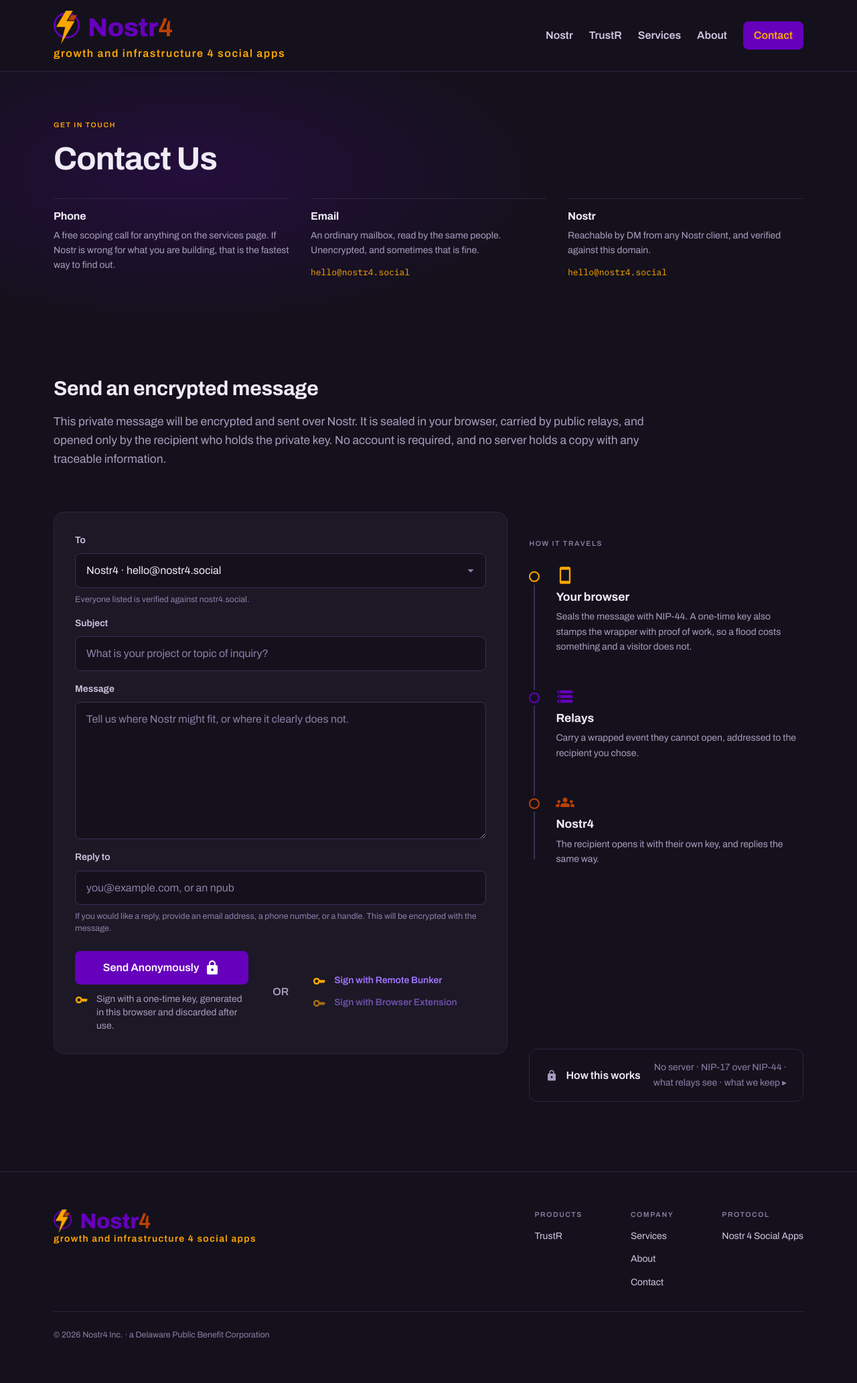
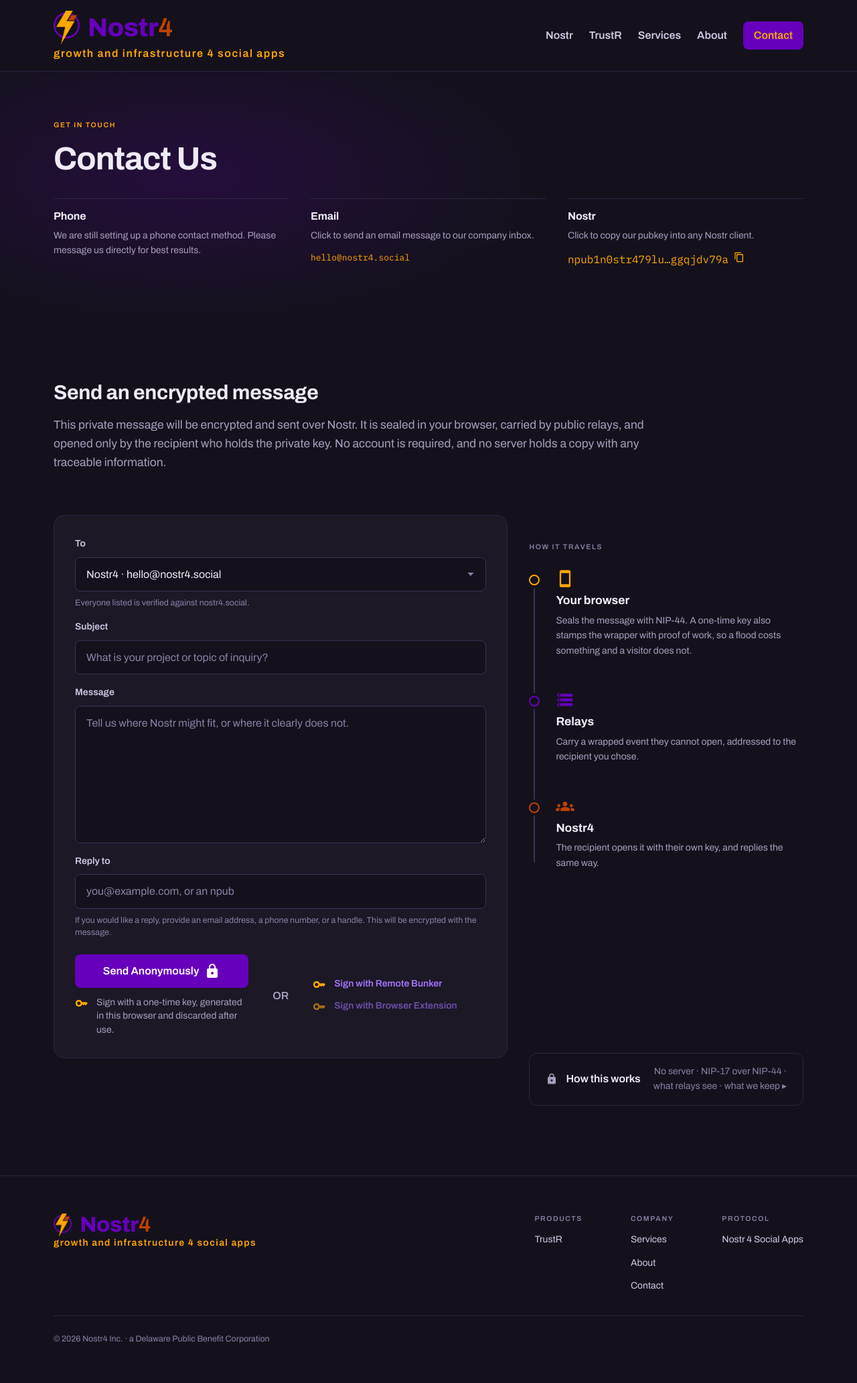
Before and after one commit to nostr4social/website, a Jekyll site: the page built from _pages/contact.md, in a window 1280 px wide. Shown: the whole page at 67% size. Built offline with Jekyll 4.4.1, drawn with Linux system fonts in a browser that asks for light colours.

Commit message:
Make the contact door's pubkey a click-to-copy button
A list item's code line can carry copy: {label, done}. The page renders
the full key as text; the contact script turns it into a button that
shows the key's two ends on one line and copies the whole of it. The
browser test clicks it and reads the clipboard back.

Co-Authored-By: Claude Fable 5.1 <noreply@anthropic.com>

```diff
--- a/_data/assets.yml
+++ b/_data/assets.yml
@@ -11,7 +11,7 @@ contact:
     integrity: "sha384-qQ3dTCin/VMbdg2YWgZ8OePJ7nbojdnfZ3lpsntY3sA6Fm7IKk0HI8QTTmv7Nss+"
   app:
     path: /assets/js/contact/contact.js
-    integrity: "sha384-HvDW3z4I7ARk5XsGKo6YpAHiNMRDy6lFo8kRmrfB3FeCJdi6ONjthxcGFhn2FNaR"
+    integrity: "sha384-i87GUMqkvZSAeOe2IIH7FT+4M7rCpa39AMmilW8AKSPmorvtoIdKttI7Rs+/0JNB"
   pow_worker:
     path: /assets/js/contact/pow-worker.js
     integrity: "sha384-oHLPxjKoDMDwpQr+HWJTgadCKEXI/HRErYdOSpuDV38RBuZuzL0XR/XuG+a0BOuF"
--- a/_data/pages/contact.yml
+++ b/_data/pages/contact.yml
@@ -23,14 +23,11 @@ sections:
       item_level: h2
       items:
         - title: Phone
-          href: /services/
           body: >-
-            A free scoping call for anything on the services page. If Nostr is
-            wrong for what you are building, that is the fastest way to find out.
+            We are still setting up a phone contact method. Please message us directly for best results.
         - title: Email
           body: >-
-            An ordinary mailbox, read by the same people. Unencrypted, and
-            sometimes that is fine.
+            Click to send an email message to our company inbox.
           # Assembled by the script rather than written into the page, so the
           # address is not sitting in the source for a scraper.
           email:
@@ -39,9 +36,12 @@ sections:
             subject: "[nostr4.social] Contact"
         - title: Nostr
           body: >-
-            Reachable by DM from any Nostr client, and verified against this
-            domain.
-          code: hello@nostr4.social
+            Click to copy our pubkey into any Nostr client.
+          code: npub1n0str479lul4smnvquvy33f8ljxkw073fmd0x7tspvkpssjmyggqjdv79a
+          # The script turns the code into a click-to-copy button with these words.
+          copy:
+            label: Copy our pubkey
+            done: Copied
 
   - type: contact-form
     id: send
--- a/_includes/components/list.html
+++ b/_includes/components/list.html
@@ -2,6 +2,9 @@
   items     [{title, body, href, code, email}]
               href   makes the title a link
               code   a monospace line under the body, e.g. a NIP-05 identity
+              copy   {label, done} — with `code`, the contact script turns the
+                     line into a click-to-copy button (label = its accessible
+                     name, done = the status shown after copying)
               email  {user, domain, subject} — a monospace mailto link. The
                      address is assembled by the contact script so it is not
                      written into the page for a scraper; the text is entity-
@@ -23,7 +26,9 @@
     {%- if item.email -%}
     <a class="ruled-item__code code" href="#send" data-user="{{ item.email.user }}" data-domain="{{ item.email.domain }}" data-subject="{{ item.email.subject }}">{{ item.email.user }}&#64;{{ item.email.domain }}</a>
     {%- endif -%}
-    {%- if item.code %}<span class="ruled-item__code code">{{ item.code }}</span>{% endif -%}
+    {%- if item.code -%}
+    <span class="ruled-item__code code"{% if item.copy %} data-copy="{{ item.code }}" data-copy-label="{{ item.copy.label }}" data-copy-done="{{ item.copy.done }}"{% endif %}><span class="ruled-item__code-text">{{ item.code }}</span>{% if item.copy %}{% include lib/icon.html name="copy" class="ruled-item__copy ruled-item__copy--idle" %}{% include lib/icon.html name="check" class="ruled-item__copy ruled-item__copy--done" %}{% endif %}</span>
+    {%- endif -%}
   </div>
   {%- endfor -%}
 </div>
--- a/_sass/pages/_contact.scss
+++ b/_sass/pages/_contact.scss
@@ -1093,9 +1093,13 @@
 // ── the doors in the hero ────────────────────────────────────────────────────
 
 .ruled-item__code {
+  align-items: flex-start;
   color: var(--gold);
+  display: inline-flex;
   font-size: 13px;
+  gap: var(--s-2);
   margin-top: var(--s-1);
+  max-width: 100%;
   text-decoration: none;
 }
 
@@ -1103,6 +1107,59 @@
   color: var(--gold-dim);
 }
 
+// An npub is 63 characters: let it break wherever the column runs out.
+.ruled-item__code-text {
+  min-width: 0;
+  overflow-wrap: anywhere;
+}
+
+.ruled-item__copy {
+  flex: none;
+  height: 16px;
+  margin-top: 1px;
+  width: 16px;
+}
+
+// The check only shows once the script has copied; without the script the
+// copy glyph alone hints that the line is meant to be taken.
+.ruled-item__copy--done {
+  display: none;
+}
+
+// The same line, once the script has made it a button.
+// `font-size` and `line-height` only: the family comes from `.code` on the
+// same element, and the `font` shorthand would wipe it.
+.copyable {
+  background: none;
+  border: 0;
+  cursor: pointer;
+  font-size: inherit;
+  line-height: inherit;
+  padding: 0;
+  text-align: left;
+}
+
+.copyable:focus-visible {
+  border-radius: var(--r-hairline);
+  outline: var(--focus-ring);
+  outline-offset: 3px;
+}
+
+.copyable.is-copied .ruled-item__copy--idle {
+  display: none;
+}
+
+.copyable.is-copied .ruled-item__copy--done {
+  display: block;
+}
+
+.copyable__status {
+  color: var(--ink-3);
+  display: block;
+  font-size: var(--fs-xs);
+  min-height: 1.2em;
+}
+
 .notice--inline {
   max-width: none;
 }
--- a/assets/js/contact/contact.js
+++ b/assets/js/contact/contact.js
@@ -1281,6 +1281,40 @@ function wireEmailFallback() {
     node.textContent = address;
   }
 }
+function middle(s, head, tail) {
+  return s.length <= head + tail + 1 ? s : `${s.slice(0, head)}\u2026${s.slice(-tail)}`;
+}
+function wireCopyButtons() {
+  for (const node of document.querySelectorAll("[data-copy]")) {
+    const button = document.createElement("button");
+    button.type = "button";
+    button.className = node.className + " copyable";
+    button.setAttribute("aria-label", node.dataset.copyLabel || "");
+    button.title = node.dataset.copyLabel || "";
+    while (node.firstChild) button.appendChild(node.firstChild);
+    const text = button.querySelector(".ruled-item__code-text");
+    if (text && node.dataset.copy.length > 40) text.textContent = middle(node.dataset.copy, 15, 9);
+    const status = document.createElement("span");
+    status.className = "copyable__status";
+    status.setAttribute("role", "status");
+    node.replaceWith(button, status);
+    let timer = null;
+    button.addEventListener("click", async () => {
+      try {
+        await navigator.clipboard.writeText(node.dataset.copy);
+      } catch {
+        return;
+      }
+      button.classList.add("is-copied");
+      status.textContent = node.dataset.copyDone || "";
+      clearTimeout(timer);
+      timer = setTimeout(() => {
+        button.classList.remove("is-copied");
+        status.textContent = "";
+      }, 1800);
+    });
+  }
+}
 
 // assets/js/contact/src/app.js
 var store = createStore(initialState);
@@ -1515,6 +1549,7 @@ function wire() {
 async function boot() {
   if (!$("#contact-form")) return;
   wireEmailFallback();
+  wireCopyButtons();
   prefillSubject();
   wire();
   setSendMode("guest");
--- a/assets/js/contact/src/app.js
+++ b/assets/js/contact/src/app.js
@@ -51,6 +51,7 @@ import {
   setStatus,
   showReceipt,
   TRAVEL,
+  wireCopyButtons,
   wireEmailFallback,
 } from './ui.js'
 
@@ -338,6 +339,7 @@ async function boot() {
   if (!$('#contact-form')) return
 
   wireEmailFallback()
+  wireCopyButtons()
   prefillSubject()
   wire()
   setSendMode('guest')
```
Also changed, not shown: assets/js/contact/src/ui.js (+44 -0 lines), tools/contact-bundle/e2e-ui.mjs (+18 -0 lines), _includes/icons/copy.svg (added).
